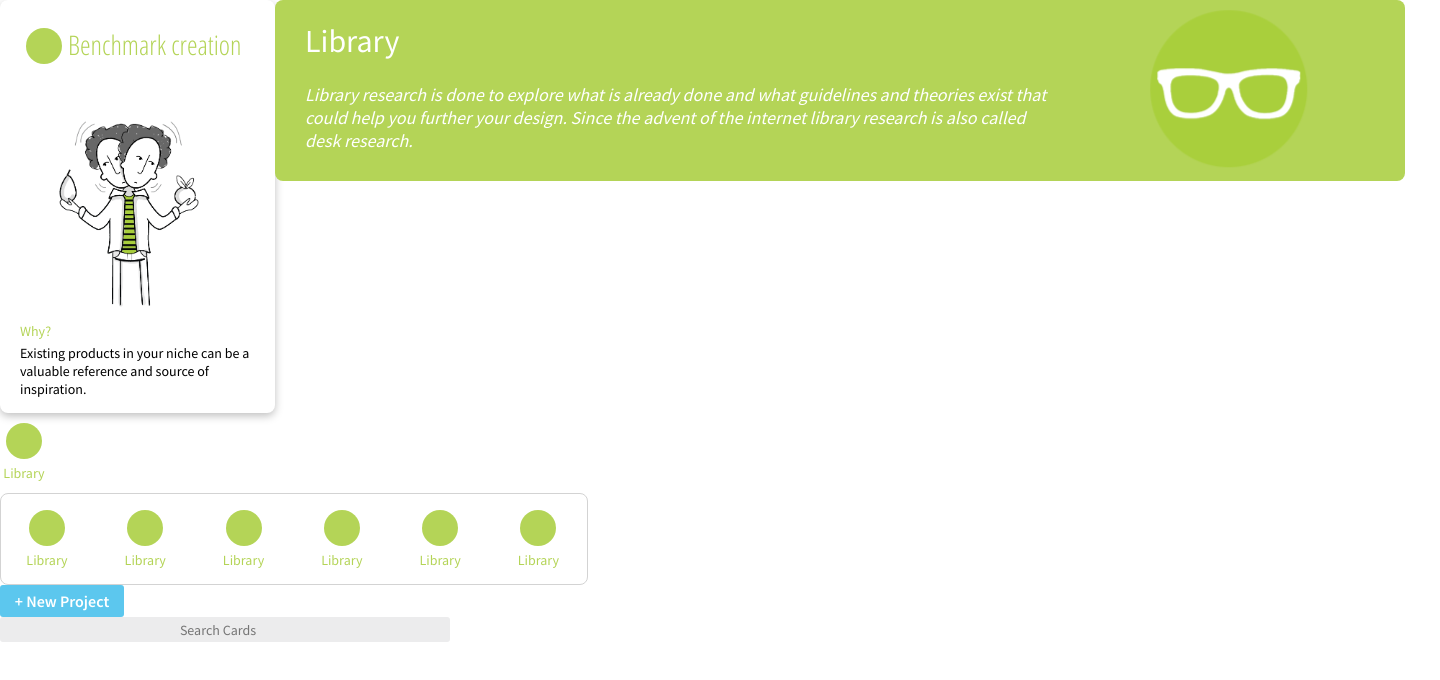
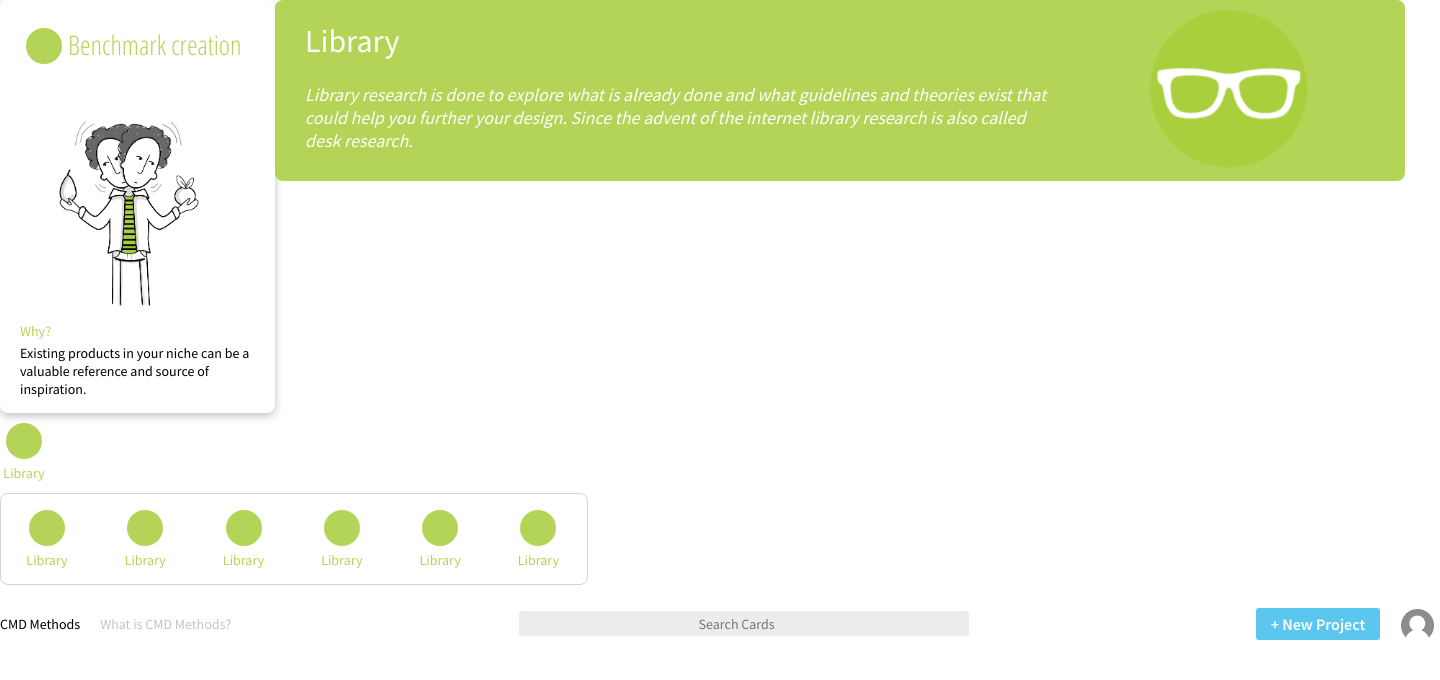
Before and after one commit to cmdmethods/herontwerp2020, a Vue app in the folder Desktop/cmd-methods/: page / in a window 1280 px wide. Shown: the top 680 px of the page, 1440 px wide, since content can reach past the window. Built offline with nearby package versions, Linux system fonts and the light colour scheme.

Commit message:
Create components for nav and nav component

```diff
--- a/Desktop/cmd-methods/src/components/Nav.vue
+++ b/Desktop/cmd-methods/src/components/Nav.vue
@@ -1 +1,59 @@
-<template></template>
+<template>
+    <header>
+        <nav>
+            <ul>
+                <li class="nav-links"><NavLinks></NavLinks></li>
+                <li class="search-bar"><SearchBar></SearchBar></li>
+                <li><NewProjectButton></NewProjectButton></li>
+                <li class="profile-icon"><ProfileIcon></ProfileIcon></li>
+            </ul>
+        </nav>
+    </header>
+</template>
+
+<script>
+import NewProjectButton from '@/components/NewProjectButton.vue'
+import SearchBar from '@/components/SearchBar.vue'
+import ProfileIcon from '@/components/ProfileIcon.vue'
+import NavLinks from '@/components/NavLinks.vue'
+
+export default {
+    name: 'Navigation bar',
+    components: { NavLinks, SearchBar, NewProjectButton, ProfileIcon }
+}
+</script>
+
+<style scoped>
+header {
+    margin-top: 1rem;
+}
+
+nav {
+    width: 90rem;
+    height: 2.8125rem;
+    background-color: #ffffff;
+}
+
+ul {
+    margin: 0;
+    padding: 0;
+    height: 2.8125rem;
+    display: flex;
+    list-style: none;
+    align-items: center;
+}
+
+.nav-links {
+    flex-grow: 2;
+}
+
+.search-bar {
+    flex-grow: 2;
+    align-self: center;
+}
+
+.profile-icon {
+    padding: 0 0 0 0.9375rem;
+    align-self: flex-end;
+}
+</style>
--- /dev/null
+++ b/Desktop/cmd-methods/src/components/NavLinks.vue
@@ -0,0 +1,24 @@
+<template>
+    <div class="link-container">
+        <a>CMD Methods</a>
+        <a>What is CMD Methods?</a>
+    </div>
+</template>
+
+<script>
+export default {
+    name: 'Navigation links'
+}
+</script>
+
+<style scoped>
+a {
+    font-family: 'Source Sans Pro', sans-serif;
+    font-size: 0.875rem;
+}
+
+a:nth-child(2) {
+    margin: 0 0 0 1.25rem;
+    color: #c4c4c4;
+}
+</style>
--- /dev/null
+++ b/Desktop/cmd-methods/src/components/ProfileIcon.vue
@@ -0,0 +1,19 @@
+<template>
+    <div class="icon-container">
+        <button><img src="@/assets/profile-icon.png" /></button>
+    </div>
+</template>
+
+<script>
+export default {
+    name: 'Profile icon'
+}
+</script>
+
+<style scoped>
+button {
+    border: none;
+    cursor: pointer;
+    background-color: transparent;
+}
+</style>
--- a/Desktop/cmd-methods/src/views/Home.vue
+++ b/Desktop/cmd-methods/src/views/Home.vue
@@ -6,8 +6,7 @@
         </div>
         <Icon v-for="category in categories" :key="category.id" :title="category.title" />
         <SortBar></SortBar>
-        <NewProjectButton></NewProjectButton>
-        <SearchBar></SearchBar>
+        <NavBar></NavBar>
     </div>
 </template>
 
@@ -18,12 +17,11 @@ import Card from '@/components/Card.vue'
 import Category from '@/components/Category.vue'
 import Icon from '@/components/Icon.vue'
 import SortBar from '@/components/SortBar.vue'
-import NewProjectButton from '@/components/NewProjectButton.vue'
-import SearchBar from '@/components/SearchBar.vue'
+import NavBar from '@/components/Nav.vue'
 
 export default {
     name: 'Home',
-    components: { Card, Category, Icon, SortBar, NewProjectButton, SearchBar },
+    components: { Card, Category, Icon, SortBar, NavBar },
     computed: {
         cards() {
             return cards
```
Also changed, not shown: Desktop/cmd-methods/src/assets/profile-icon.png (added).
